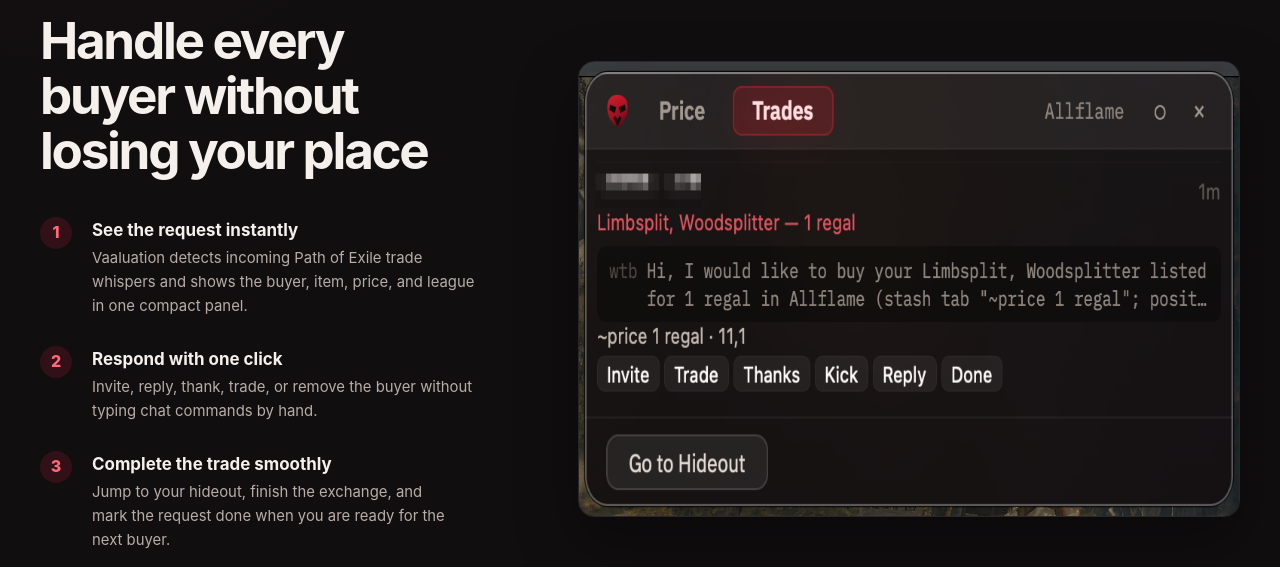
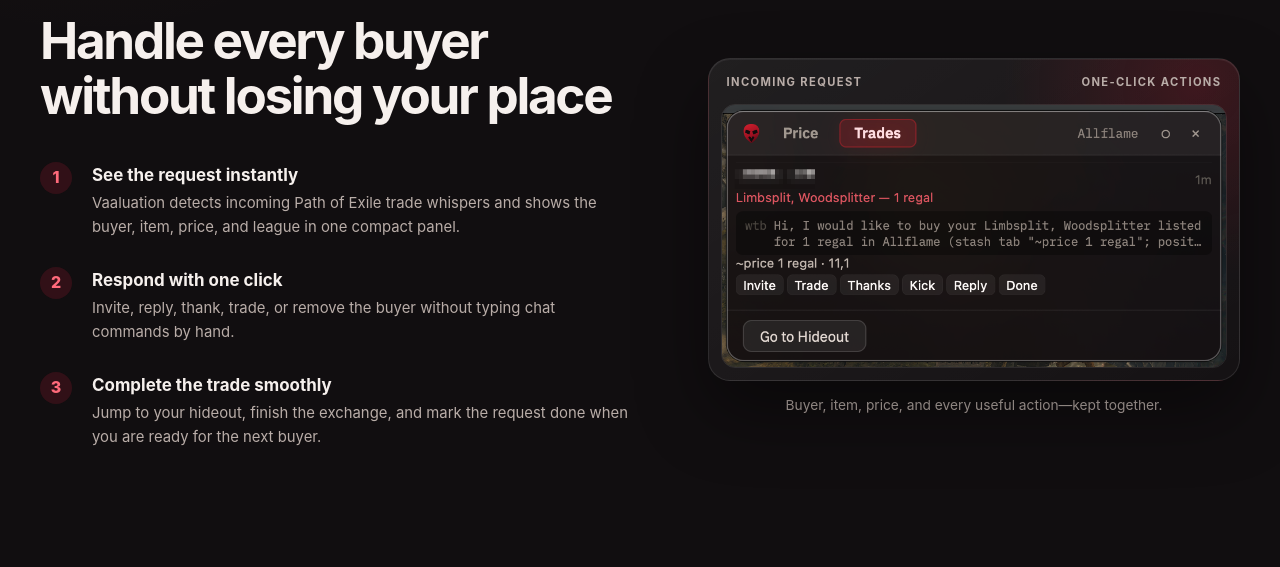
Before and after one commit to wild-butterfly/Vaaluation, a website: page website/index.html in a window 1280 px wide. Shown: the part 1597-2164 px from the top of the page. Drawn offline with Linux system fonts and the light colour scheme; files whose address does not match are found by name.

Commit message:
Polish trade request preview

```diff
--- a/website/index.html
+++ b/website/index.html
@@ -262,14 +262,25 @@
               </li>
             </ol>
           </div>
+          <figure class="trade-preview">
+            <div class="trade-preview-frame">
+              <div class="trade-preview-meta" aria-hidden="true">
+                <span>Incoming request</span>
+                <span>One-click actions</span>
+              </div>
               <img
                 class="secondary-shot"
                 src="./assets/trades.png"
-            alt="Vaaluation trade request panel on macOS"
+                alt="Vaaluation trade request panel showing buyer details and quick trade actions on macOS"
                 width="876"
                 height="456"
                 loading="lazy"
               />
+            </div>
+            <figcaption>
+              Buyer, item, price, and every useful action—kept together.
+            </figcaption>
+          </figure>
         </div>
       </section>
 
--- a/website/styles.css
+++ b/website/styles.css
@@ -282,14 +282,58 @@
 }
 .split {
   display: grid;
-  grid-template-columns: 0.8fr 1.2fr;
-  gap: 6rem;
+  grid-template-columns: minmax(0, 1fr) minmax(420px, 0.9fr);
+  gap: clamp(3rem, 6vw, 6rem);
   align-items: center;
 }
+
+.trade-preview {
+  width: min(100%, 620px);
+  margin: 0;
+  justify-self: end;
+}
+
+.trade-preview-frame {
+  position: relative;
+  padding: 0.75rem;
+  overflow: hidden;
+  border: 1px solid rgba(255, 255, 255, 0.1);
+  border-radius: 22px;
+  background:
+    radial-gradient(circle at 92% 8%, rgba(199, 24, 48, 0.2), transparent 34%),
+    linear-gradient(145deg, rgba(255, 255, 255, 0.07), rgba(255, 255, 255, 0.018));
+  box-shadow:
+    0 30px 70px rgba(0, 0, 0, 0.42),
+    inset 0 1px rgba(255, 255, 255, 0.06);
+}
+
+.trade-preview-meta {
+  display: flex;
+  justify-content: space-between;
+  gap: 1rem;
+  padding: 0.15rem 0.35rem 0.75rem;
+  color: var(--muted);
+  font-size: 0.7rem;
+  font-weight: 700;
+  letter-spacing: 0.12em;
+  text-transform: uppercase;
+}
+
+.trade-preview figcaption {
+  max-width: 34rem;
+  margin: 0.9rem auto 0;
+  color: var(--muted);
+  font-size: 0.86rem;
+  line-height: 1.55;
+  text-align: center;
+}
+
 .secondary-shot {
-  border-radius: 16px;
-  border: 1px solid var(--line);
-  box-shadow: 0 25px 60px rgba(0, 0, 0, 0.38);
+  display: block;
+  width: 100%;
+  height: auto;
+  border: 1px solid rgba(255, 255, 255, 0.09);
+  border-radius: 14px;
 }
 .steps {
   list-style: none;
@@ -411,6 +455,10 @@
     grid-template-columns: 1fr;
     gap: 3rem;
   }
+
+  .trade-preview {
+    justify-self: center;
+  }
   .install-panel {
     grid-template-columns: 1fr;
   }
```
Lines whose indentation alone changed are shown as unchanged.
